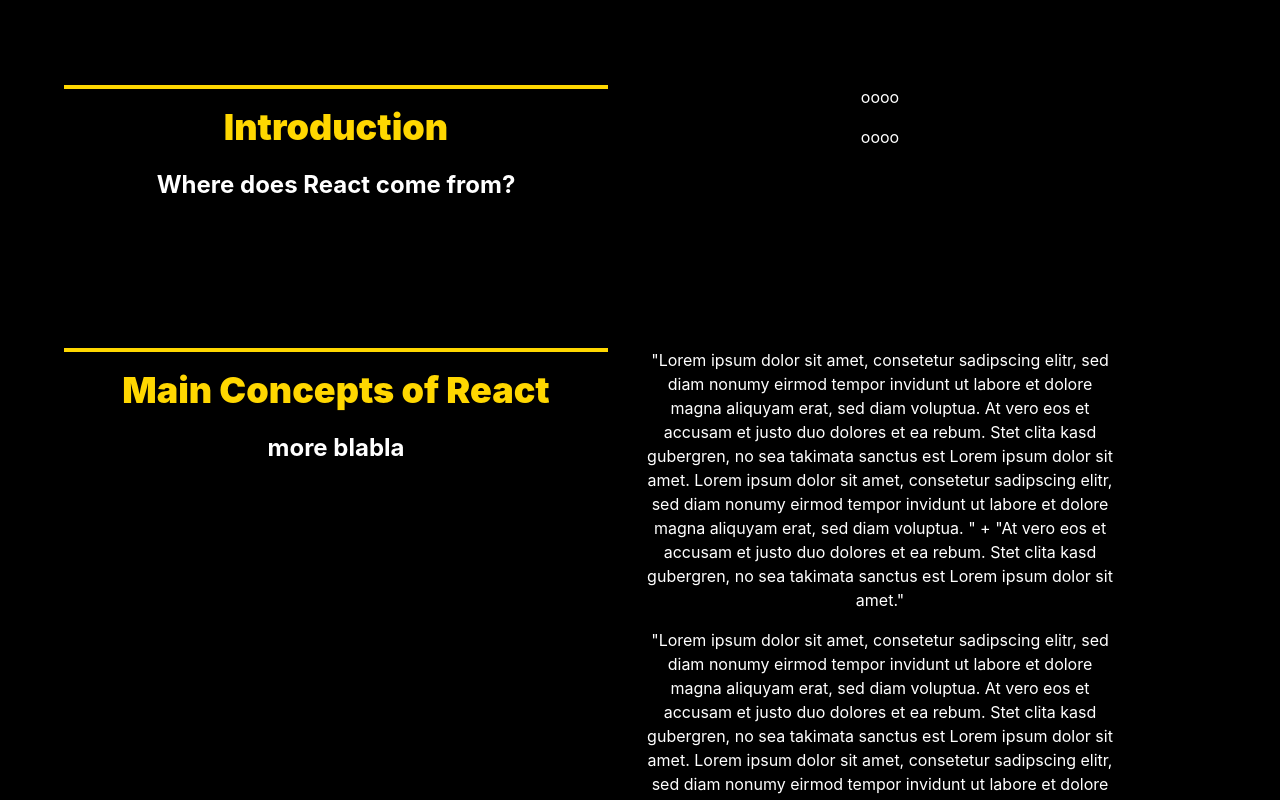
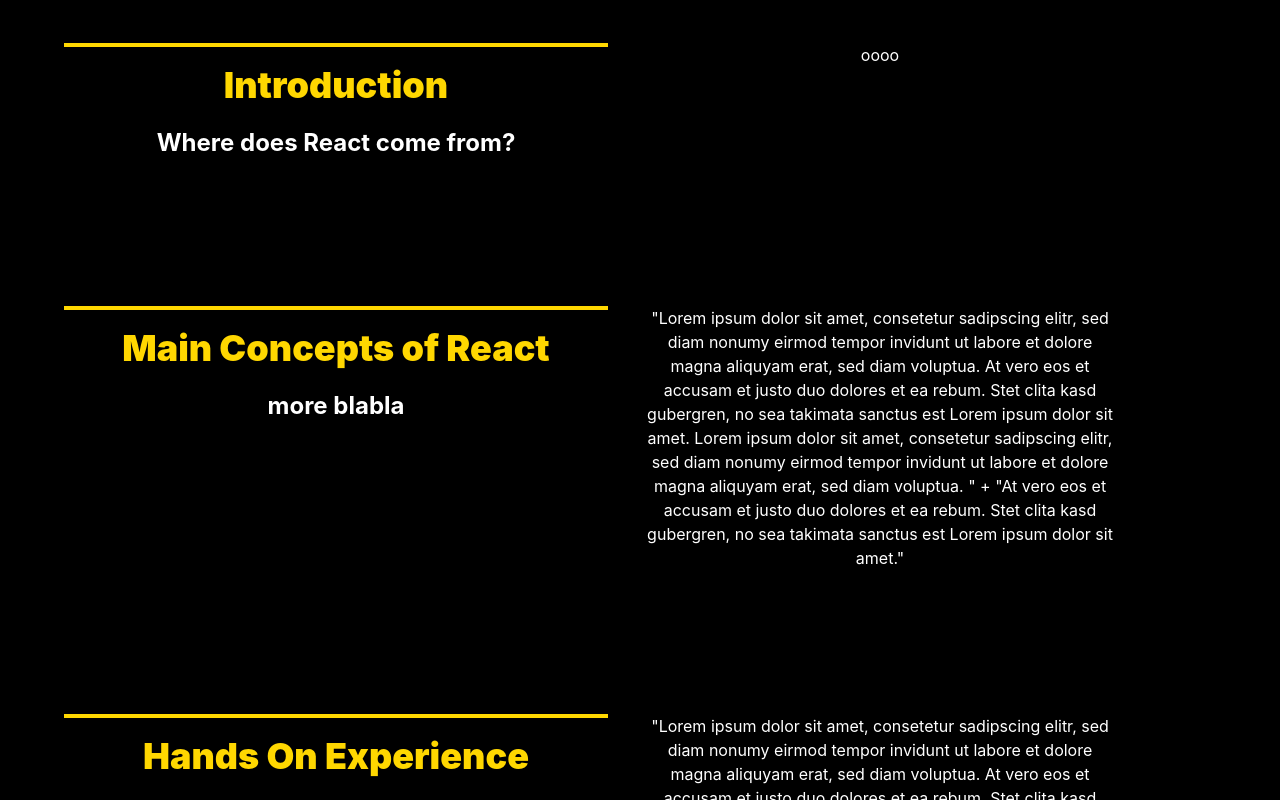
Before and after one commit to Bonk-Army/eportfolio_react, a React (Create React App) app: page / in a window 1280 px wide. Shown: the part 940-1740 px from the top of the page. Built offline with nearby package versions, Linux system fonts and the light colour scheme.

Commit message:
:construction:

```diff
--- a/src/components/slides/slide.component.jsx
+++ b/src/components/slides/slide.component.jsx
@@ -21,9 +21,6 @@
                 <p className="f5 lh-copy measure mt0-ns">
                     {slide.text}
                 </p>
-                <p className="f5 lh-copy measure">
-                    {slide.text}
-                </p>
             </div>
         </article>
         ))}
```
